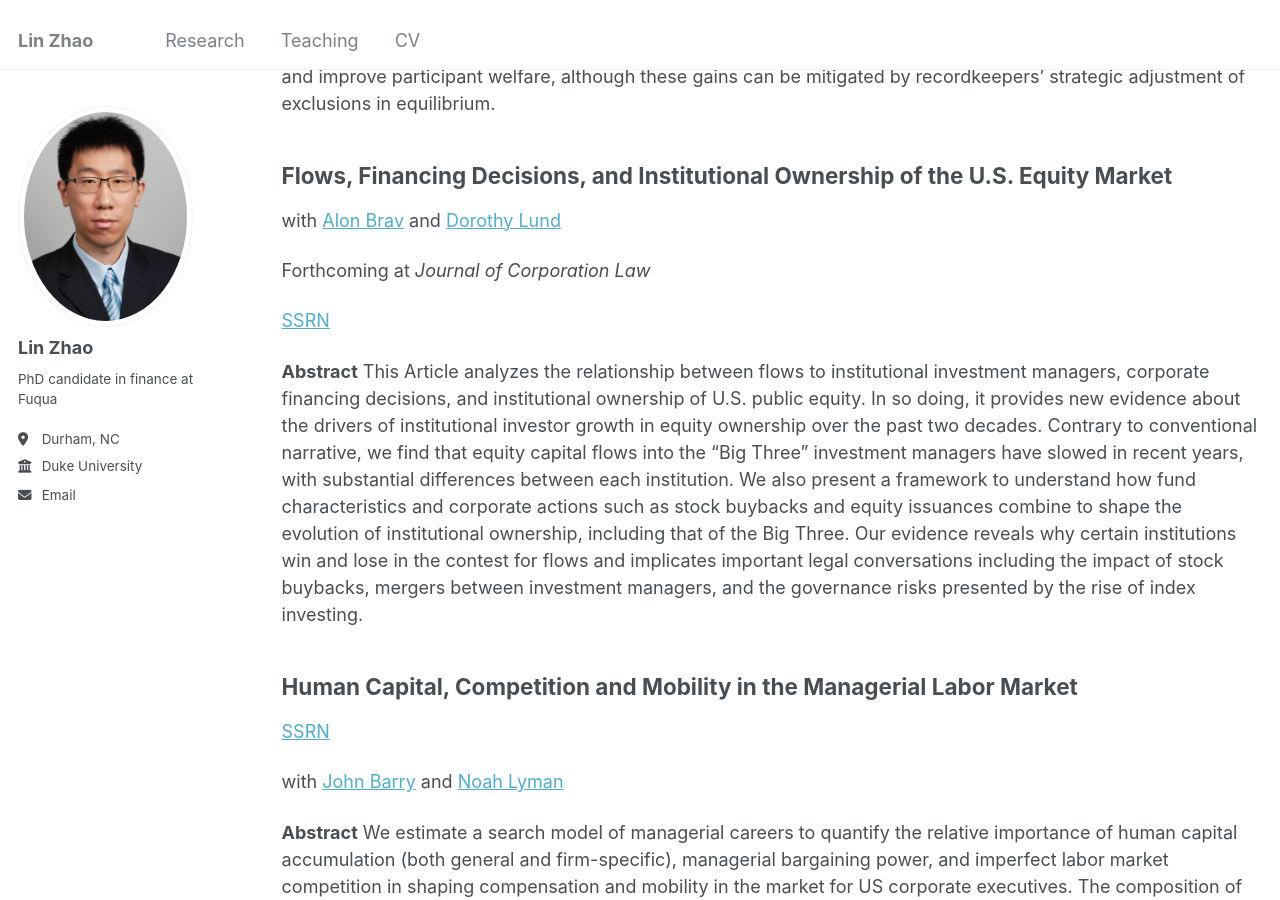
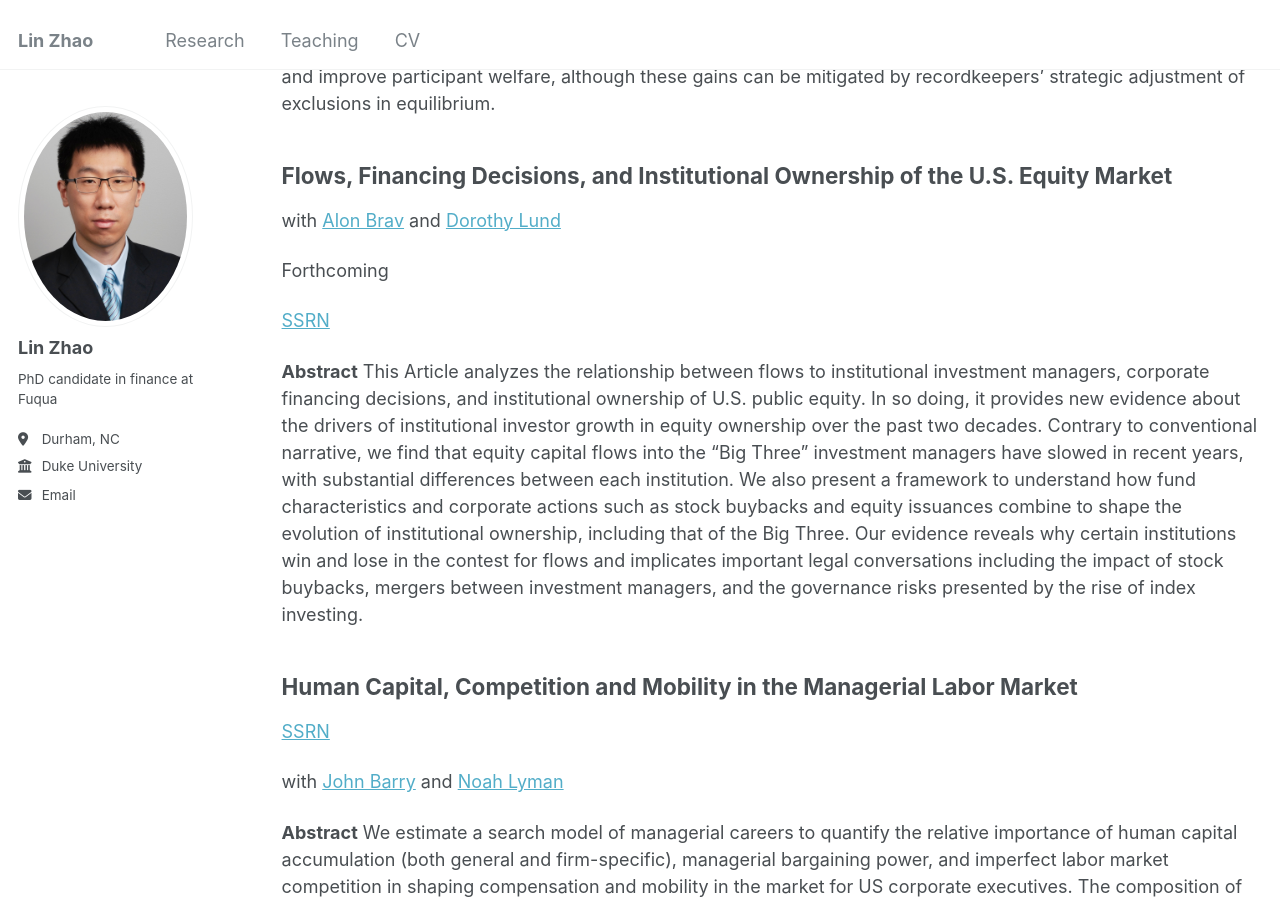
Before and after one commit to linzhao0351/linzhao0351.github.io, a Jekyll site: the page built from _pages/publications.md, in a window 1280 px wide and 900 px high, scrolled down 549 px. Built offline with Jekyll 4.4.1, drawn with Linux system fonts in a browser that asks for light colours.

Commit message:
Update forthcoming publication details
Removed journal name from forthcoming publication details.

```diff
--- a/_pages/publications.md
+++ b/_pages/publications.md
@@ -22,7 +22,7 @@ author_profile: true
 ## Flows, Financing Decisions, and Institutional Ownership of the U.S. Equity Market
 with [Alon Brav](https://www.fuqua.duke.edu/faculty/alon-brav) and [Dorothy Lund](https://www.law.columbia.edu/faculty/dorothy-s-lund)
 
-Forthcoming at _Journal of Corporation Law_
+Forthcoming
 
 [SSRN](https://papers.ssrn.com/sol3/papers.cfm?abstract_id=4693837)
 
```
